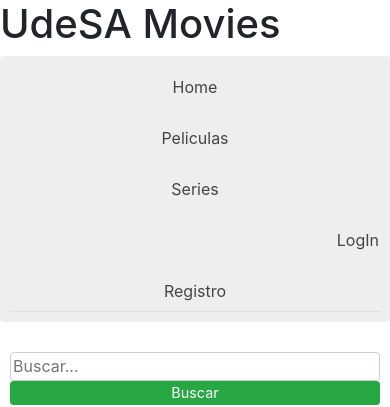
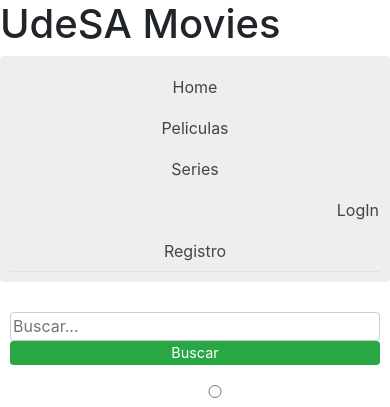
Before and after one commit to mdaquino/PI-Daquino-Roques, a React (Create React App) app: page / in a window 390 px wide. Shown: the top 407 px of the page. Built offline with nearby package versions, Linux system fonts and the light colour scheme; no server answers.

Commit message:
corregi un error menor

```diff
--- a/public/css/styles.css
+++ b/public/css/styles.css
@@ -114,7 +114,6 @@ nav {
 
     .nav {
         flex-direction: column;
-        gap: 10px;
     }
 
     .nav a {
```
